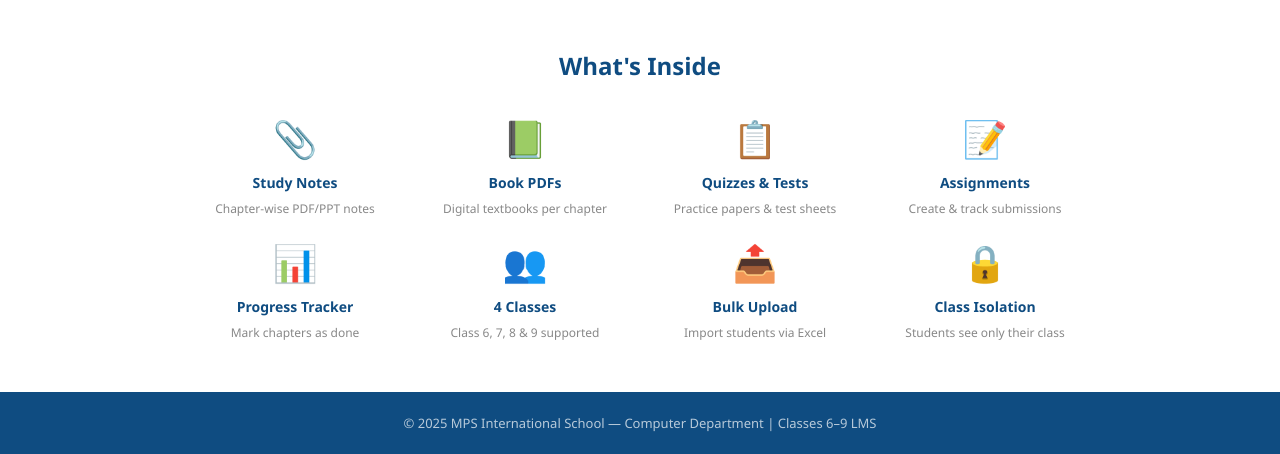
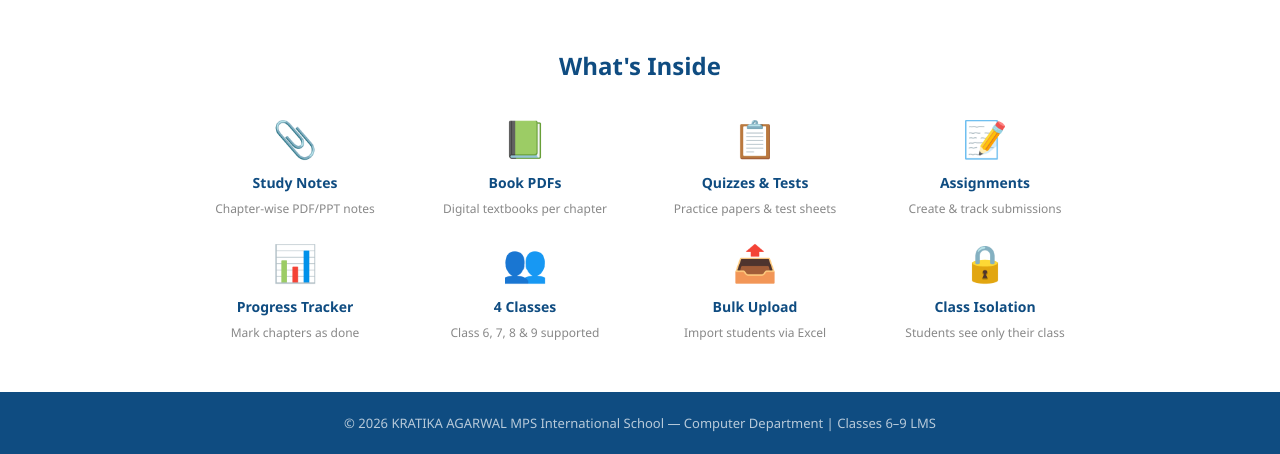
Before and after one commit to kratikaagarwal-cell/mps-computer-lms, a Flask app: page / in a window 1280 px wide. Shown: the part 1088-1542 px from the top of the page. Run offline with Flask 3, Linux system fonts and the light colour scheme.

Commit message:
Update footer copyright year and name

```diff
--- a/templates/home.html
+++ b/templates/home.html
@@ -193,7 +193,7 @@ footer { text-align: center; padding: 22px; background: #0f4c81; color: rgba(255
   </div>
 </div>
 
-<footer>© 2025 MPS International School — Computer Department | Classes 6–9 LMS</footer>
+<footer>© 2026 KRATIKA AGARWAL MPS International School — Computer Department | Classes 6–9 LMS</footer>
 
 </body>
 </html>
```
